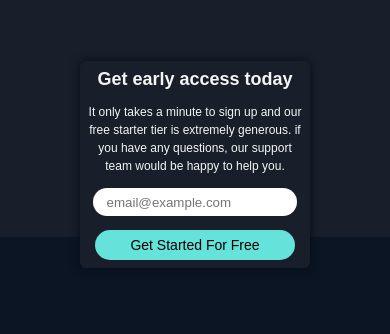
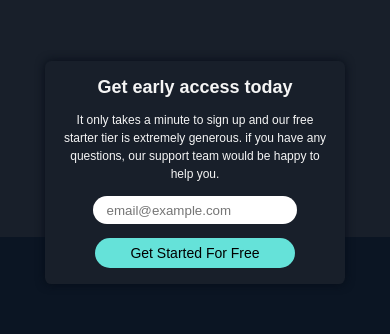
Before and after one commit to Eggscode/Fylo-Challenge, a plain HTML site: page index.html in a window 390 px wide. Shown: the part 2811-3145 px from the top of the page. Drawn offline with Linux system fonts and the light colour scheme.

```diff
--- a/style.css
+++ b/style.css
@@ -324,7 +324,7 @@ footer{
 
 /* --------------Mobile phone mode---------- */
 
-@media (max-width:411px){
+@media (max-width:416px){
     h2,h4{
         margin-bottom: .7em;
     }
@@ -351,9 +351,9 @@ footer{
     }
 
     .subscribe{
-        max-width: 230px;
+        max-width: 300px;
         top: -11em;
-        padding: .5em .5em;
+        padding: 1em 1em;
     }
 
     .subscribe > span{
```
